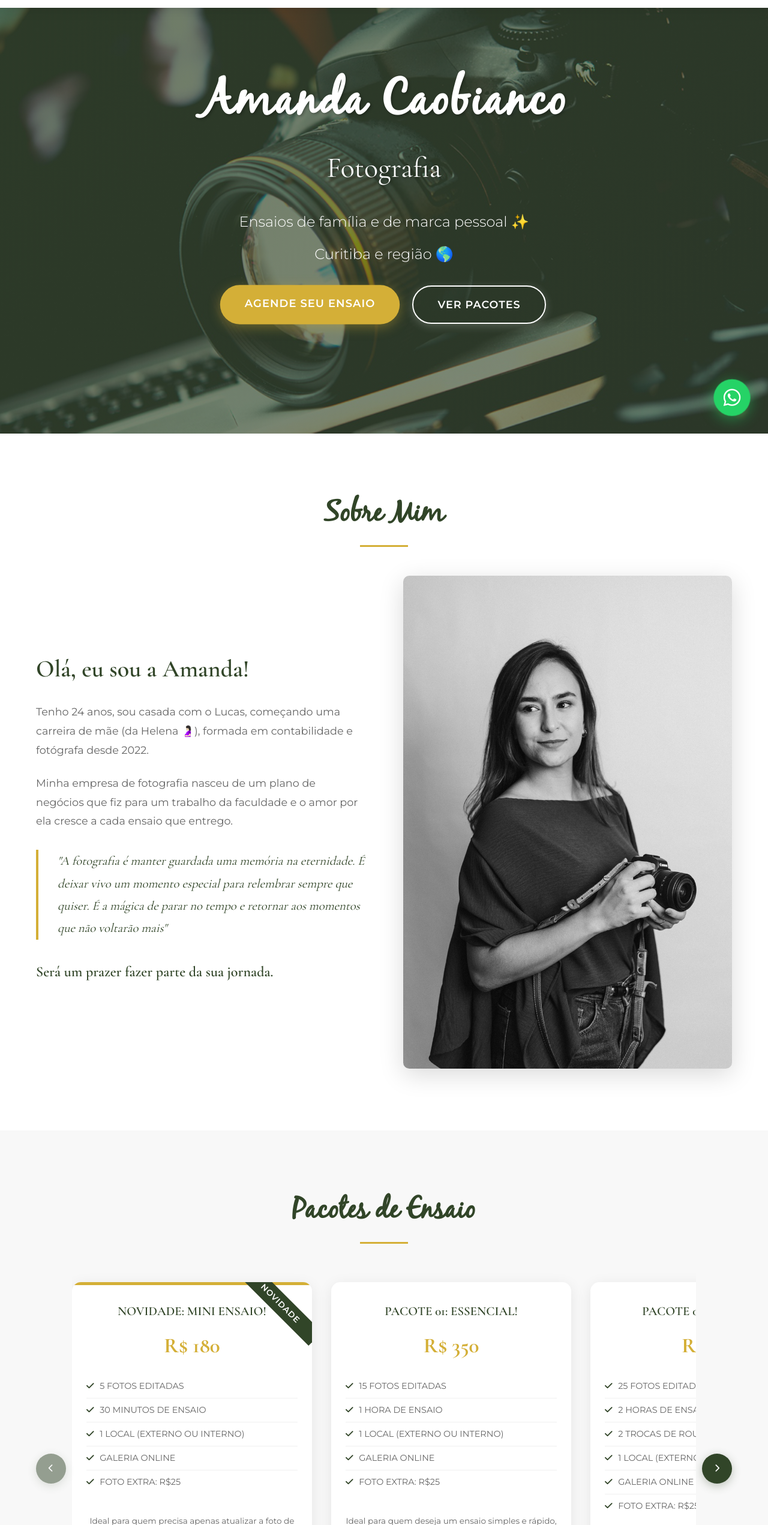
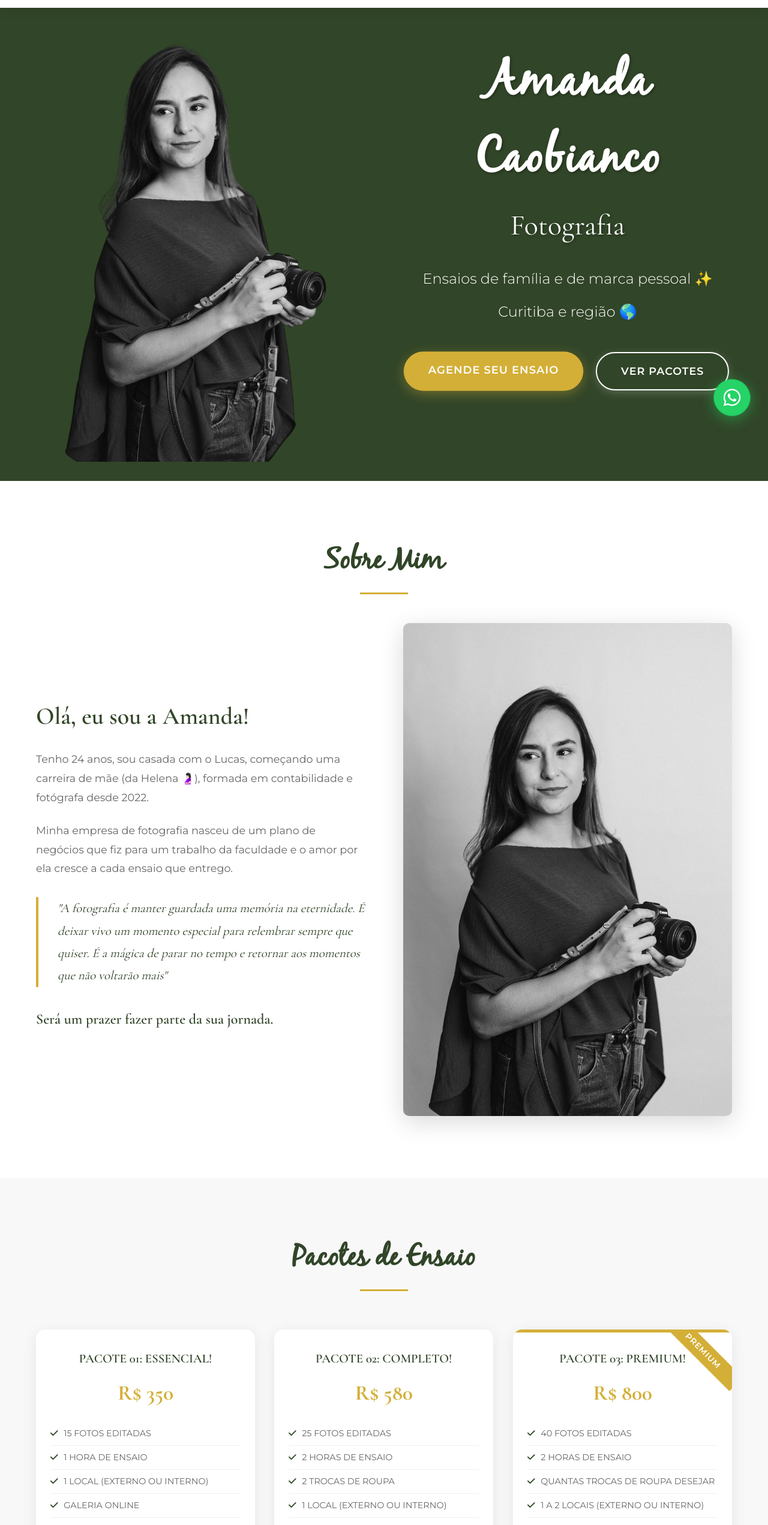
Before and after one commit to corpsolutionsdev/corp-amanda-caobianco, a plain HTML site: page index.html in a window 1280 px wide. Shown: the part 77-2620 px from the top of the page at 60% size. Drawn offline with nearby package versions, Linux system fonts and the light colour scheme.

Commit message:
:lipstick: feat: background hero-section update, add images in portifolio

```diff
--- a/index.html
+++ b/index.html
@@ -84,9 +84,12 @@
 
     <!-- Hero Section -->
     <section id="home" class="hero">
-        <div class="hero-overlay"></div>
         <div class="container">
-            <div class="hero-content">
+            <div class="hero-wrapper">
+                <div class="hero-image" data-aos="fade-right" data-aos-duration="1200">
+                    <img src="src/img/hero-section.png" alt="Amanda Caobianco - Fotógrafa">
+                </div>
+                <div class="hero-content" data-aos="fade-left" data-aos-duration="1200">
                     <h1 class="hero-title" data-aos="fade-down" data-aos-duration="1200">Amanda Caobianco</h1>
                     <h2 class="hero-subtitle" data-aos="fade-down" data-aos-delay="200" data-aos-duration="1200">Fotografia</h2>
                     <p class="hero-description" data-aos="fade-up" data-aos-delay="400">Ensaios de família e de marca pessoal ✨</p>
@@ -94,6 +97,7 @@
                     <div class="hero-buttons" data-aos="zoom-in" data-aos-delay="800">
                         <a href="https://wa.me/5547984617179?text=Olá!%20Gostaria%20de%20agendar%20meu%20ensaio." class="cta-button cta-primary" target="_blank" rel="noopener noreferrer">Agende Seu Ensaio</a>
                         <a href="#packages" class="cta-button cta-secondary">Ver Pacotes</a>
+                    </div>
                 </div>
             </div>
         </div>
@@ -124,28 +128,7 @@
     <section id="packages" class="packages">
         <div class="container">
             <h2 class="section-title" data-aos="fade-up">Pacotes de Ensaio</h2>
-            <div class="packages-carousel-wrapper" data-aos="fade-up" data-aos-delay="100">
-                <button class="carousel-nav carousel-prev" id="packagesPrev">
-                    <i class="fas fa-chevron-left"></i>
-                </button>
-                <div class="packages-carousel" id="packagesCarousel">
-                <!-- Mini Package - NOVIDADE (Primeiro) -->
-                <div class="package-card new" data-aos="zoom-in" data-aos-delay="200">
-                    <div class="package-badge new-badge">Novidade</div>
-                    <h3>NOVIDADE: MINI ENSAIO!</h3>
-                    <div class="package-price">R$ 180</div>
-                    <ul class="package-features">
-                        <li><i class="fas fa-check"></i> 5 FOTOS EDITADAS</li>
-                        <li><i class="fas fa-check"></i> 30 MINUTOS DE ENSAIO</li>
-                        <li><i class="fas fa-check"></i> 1 LOCAL (EXTERNO OU INTERNO)</li>
-                        <li><i class="fas fa-check"></i> GALERIA ONLINE</li>
-                        <li><i class="fas fa-check"></i> FOTO EXTRA: R$25</li>
-                    </ul>
-                    <p class="package-description">Ideal para quem precisa apenas atualizar a foto de perfil, rapidinho e sem enrolação!</p>
-                    <p class="package-note">*verificar informações adicionais</p>
-                    <a href="#" class="package-button" onclick="openWhatsApp('Olá! Gostaria de agendar o MINI ENSAIO!')">Agendar Agora</a>
-                </div>
-
+            <div class="packages-grid" data-aos="fade-up" data-aos-delay="100">
                 <!-- Package Essential -->
                 <div class="package-card" data-aos="zoom-in" data-aos-delay="300">
                     <h3>PACOTE 01: ESSENCIAL!</h3>
@@ -196,10 +179,6 @@
                     <p class="package-note">*verificar informações adicionais</p>
                     <a href="#" class="package-button" onclick="openWhatsApp('Olá! Gostaria de agendar o PACOTE PREMIUM!')">Agendar Agora</a>
                 </div>
-                </div>
-                <button class="carousel-nav carousel-next" id="packagesNext">
-                    <i class="fas fa-chevron-right"></i>
-                </button>
             </div>
         </div>
     </section>
--- a/src/css/style.css
+++ b/src/css/style.css
@@ -215,14 +215,14 @@ h1, h2, h3, h4, h5, h6 {
    Hero Section
    ================================ */
 .hero {
-    height: 100vh;
+    min-height: 100vh;
     background: #314528;
     display: flex;
     align-items: center;
     justify-content: center;
-    text-align: center;
     position: relative;
     color: var(--secondary-color);
+    padding: 2rem 0;
     overflow: hidden;
 }
 
@@ -233,23 +233,44 @@ h1, h2, h3, h4, h5, h6 {
     left: 0;
     width: 100%;
     height: 100%;
-    background: url('../img/background.webp');
-    background-size: cover;
-    background-position: center;
-    z-index: 0;
-}
-
-.hero-overlay {
-    position: absolute;
-    top: 0;
-    left: 0;
-    right: 0;
-    bottom: 0;
-    background: linear-gradient(135deg, rgba(49, 69, 40, 0.7) 0%, rgba(49, 69, 40, 0.6) 100%);
+    background: linear-gradient(135deg, rgba(49, 69, 40, 0.85) 0%, rgba(49, 69, 40, 0.75) 100%);
     z-index: 1;
 }
 
+.hero-wrapper {
+    display: grid;
+    grid-template-columns: 1fr 1fr;
+    gap: 4rem;
+    align-items: center;
+    width: 100%;
+    position: relative;
+    z-index: 2;
+}
+
+.hero-image {
+    width: 100%;
+    height: 100%;
+    display: flex;
+    align-items: center;
+    justify-content: center;
+    position: relative;
+    z-index: 2;
+    margin-top: 15px;
+}
+
+.hero-image img {
+    width: 110%;
+    height: 100vh;
+    max-height: 100vh;
+    object-fit: contain;
+}
+
 .hero-content {
+    text-align: center;
+    display: flex;
+    flex-direction: column;
+    justify-content: center;
+    align-items: center;
     position: relative;
     z-index: 2;
 }
@@ -263,6 +284,7 @@ h1, h2, h3, h4, h5, h6 {
     letter-spacing: 2px;
     word-wrap: break-word;
     overflow-wrap: break-word;
+    color: var(--secondary-color);
 }
 
 .hero-subtitle {
@@ -272,6 +294,7 @@ h1, h2, h3, h4, h5, h6 {
     text-shadow: 2px 2px 4px rgba(0, 0, 0, 0.3);
     word-wrap: break-word;
     overflow-wrap: break-word;
+    color: var(--secondary-color);
 }
 
 .hero-description,
@@ -403,59 +426,24 @@ h1, h2, h3, h4, h5, h6 {
     background: var(--bg-light);
 }
 
-.packages-carousel-wrapper {
-    position: relative;
+.packages-grid {
+    display: grid;
+    grid-template-columns: repeat(3, 1fr);
+    gap: 2rem;
     margin-top: 3rem;
-    padding: 0 60px;
+    padding: 1rem 0;
 }
 
-.packages-carousel {
-    display: flex;
-    gap: 2rem;
-    overflow-x: auto;
-    scroll-behavior: smooth;
-    scrollbar-width: none; /* Firefox */
-    -ms-overflow-style: none; /* IE and Edge */
-    padding: 1rem 0;
-    scroll-snap-type: x mandatory;
-    -webkit-overflow-scrolling: touch;
+@media (max-width: 1200px) {
+    .packages-grid {
+        grid-template-columns: repeat(2, 1fr);
+    }
 }
 
-.packages-carousel::-webkit-scrollbar {
-    display: none; /* Chrome, Safari and Opera */
-}
-
-.carousel-nav {
-    position: absolute;
-    top: 50%;
-    transform: translateY(-50%);
-    background: var(--primary-color);
-    color: var(--secondary-color);
-    border: none;
-    width: 50px;
-    height: 50px;
-    border-radius: 50%;
-    display: flex;
-    align-items: center;
-    justify-content: center;
-    cursor: pointer;
-    z-index: 10;
-    transition: var(--transition);
-    box-shadow: 0 4px 15px rgba(49, 69, 40, 0.3);
-}
-
-.carousel-nav:hover {
-    background: #253319;
-    transform: translateY(-50%) scale(1.1);
-    box-shadow: 0 6px 20px rgba(49, 69, 40, 0.5);
-}
-
-.carousel-prev {
-    left: 0;
-}
-
-.carousel-next {
-    right: 0;
+@media (max-width: 768px) {
+    .packages-grid {
+        grid-template-columns: 1fr;
+    }
 }
 
 .package-card {
@@ -466,10 +454,7 @@ h1, h2, h3, h4, h5, h6 {
     transition: var(--transition);
     position: relative;
     overflow: hidden;
-    min-width: 400px;
-    max-width: 400px;
-    flex-shrink: 0;
-    scroll-snap-align: center;
+    width: 100%;
     display: flex;
     flex-direction: column;
     min-height: 600px;
@@ -1034,6 +1019,21 @@ h1, h2, h3, h4, h5, h6 {
 /* ================================
    Responsive Design
    ================================ */
+@media (max-width: 1200px) {
+    .hero-wrapper {
+        grid-template-columns: 1fr 1fr;
+        gap: 2rem;
+    }
+
+    .hero-title {
+        font-size: 4rem;
+    }
+
+    .hero-subtitle {
+        font-size: 2.5rem;
+    }
+}
+
 @media (max-width: 968px) {
     body, section, .container, .hero, .about, .packages, .information, .portfolio, .contact, .footer {
         max-width: 100vw;
@@ -1202,21 +1202,44 @@ h1, h2, h3, h4, h5, h6 {
         width: 100vw;
         max-width: 100vw;
         overflow-x: hidden;
+        padding: 2rem 0;
+        background: url('../img/hero-section.png');
+        background-size: cover;
+        background-position: center;
+        background-repeat: no-repeat;
+        position: relative;
     }
 
     .hero::before {
+        content: '';
+        position: absolute;
+        top: 0;
+        left: 0;
         width: 100%;
         height: 100%;
-        top: 0;
-        left: 0;
-        right: auto;
-        bottom: auto;
+        background: linear-gradient(135deg, rgba(49, 69, 40, 0.75) 0%, rgba(49, 69, 40, 0.65) 100%);
+        z-index: 1;
+    }
+
+    .hero-wrapper {
+        grid-template-columns: 1fr;
+        gap: 2rem;
+        text-align: center;
+        position: relative;
+        z-index: 2;
+    }
+
+    .hero-image {
+        display: none;
     }
 
     .hero-content {
         padding: 0 15px;
         width: 100%;
         max-width: 100vw;
+        text-align: center;
+        position: relative;
+        z-index: 2;
     }
 
     .hero-title {
@@ -1234,6 +1257,7 @@ h1, h2, h3, h4, h5, h6 {
 
     .hero-buttons {
         flex-direction: column;
+        justify-content: center;
         align-items: center;
         gap: 1rem;
         width: 100%;
@@ -1262,30 +1286,13 @@ h1, h2, h3, h4, h5, h6 {
         padding: 0 15px;
     }
 
-    .packages-carousel-wrapper {
-        padding: 0;
-        width: 100%;
-        max-width: 100vw;
-        overflow-x: hidden;
-    }
-
-    .carousel-nav {
-        display: none;
-    }
-
-    .packages-carousel {
-        display: grid;
+    .packages-grid {
         grid-template-columns: 1fr;
         gap: 2rem;
-        overflow-x: hidden;
-        scroll-snap-type: none;
-        width: 100%;
-        max-width: 100vw;
+        padding: 0;
     }
 
     .package-card {
-        min-width: 100%;
-        max-width: 100%;
         width: 100%;
         min-height: auto;
         box-sizing: border-box;
@@ -1407,12 +1414,6 @@ h1, h2, h3, h4, h5, h6 {
         box-sizing: border-box;
     }
 
-    .packages-carousel-wrapper {
-        padding: 0;
-        width: 100%;
-        max-width: 100vw;
-    }
-
     .scroll-to-top {
         width: 40px;
         height: 40px;
--- a/src/js/main.js
+++ b/src/js/main.js
@@ -111,56 +111,6 @@ scrollToTopBtn.addEventListener('click', () => {
     });
 });
 
-// ================================
-// Packages Carousel - Manual Navigation
-// ================================
-const packagesCarousel = document.getElementById('packagesCarousel');
-const packagesPrev = document.getElementById('packagesPrev');
-const packagesNext = document.getElementById('packagesNext');
-
-if (packagesCarousel && packagesPrev && packagesNext) {
-    const scrollAmount = 420; // Amount to scroll on button click
-
-    // Manual navigation
-    packagesNext.addEventListener('click', () => {
-        packagesCarousel.scrollBy({
-            left: scrollAmount,
-            behavior: 'smooth'
-        });
-    });
-
-    packagesPrev.addEventListener('click', () => {
-        packagesCarousel.scrollBy({
-            left: -scrollAmount,
-            behavior: 'smooth'
-        });
-    });
-
-    // Update navigation buttons appearance
-    function updateNavButtons() {
-        const maxScroll = packagesCarousel.scrollWidth - packagesCarousel.clientWidth;
-
-        if (packagesCarousel.scrollLeft <= 0) {
-            packagesPrev.style.opacity = '0.5';
-            packagesPrev.style.cursor = 'not-allowed';
-        } else {
-            packagesPrev.style.opacity = '1';
-            packagesPrev.style.cursor = 'pointer';
-        }
-
-        if (packagesCarousel.scrollLeft >= maxScroll - 1) {
-            packagesNext.style.opacity = '0.5';
-            packagesNext.style.cursor = 'not-allowed';
-        } else {
-            packagesNext.style.opacity = '1';
-            packagesNext.style.cursor = 'pointer';
-        }
-    }
-
-    packagesCarousel.addEventListener('scroll', updateNavButtons);
-    window.addEventListener('resize', updateNavButtons);
-    updateNavButtons(); // Initial check
-}
 
 // ================================
 // WhatsApp Function
@@ -177,7 +127,7 @@ function openWhatsApp(message) {
 // Portfolio Grid - Load Images
 // ================================
 function loadPortfolioImages() {
-    const totalImages = 32; // Total number of portfolio images
+    const totalImages = 37; // Total number of portfolio images
 
     for (let i = 1; i <= totalImages; i++) {
         const portfolioItem = document.createElement('div');
```
Also changed, not shown: src/img/hero-section.png (added), src/img/portifolio/portifolio33.webp (added), src/img/portifolio/portifolio34.webp (added), src/img/portifolio/portifolio35.webp (added), src/img/portifolio/portifolio36.webp (added), src/img/portifolio/portifolio37.webp (added). Lines whose indentation alone changed are shown as unchanged.
